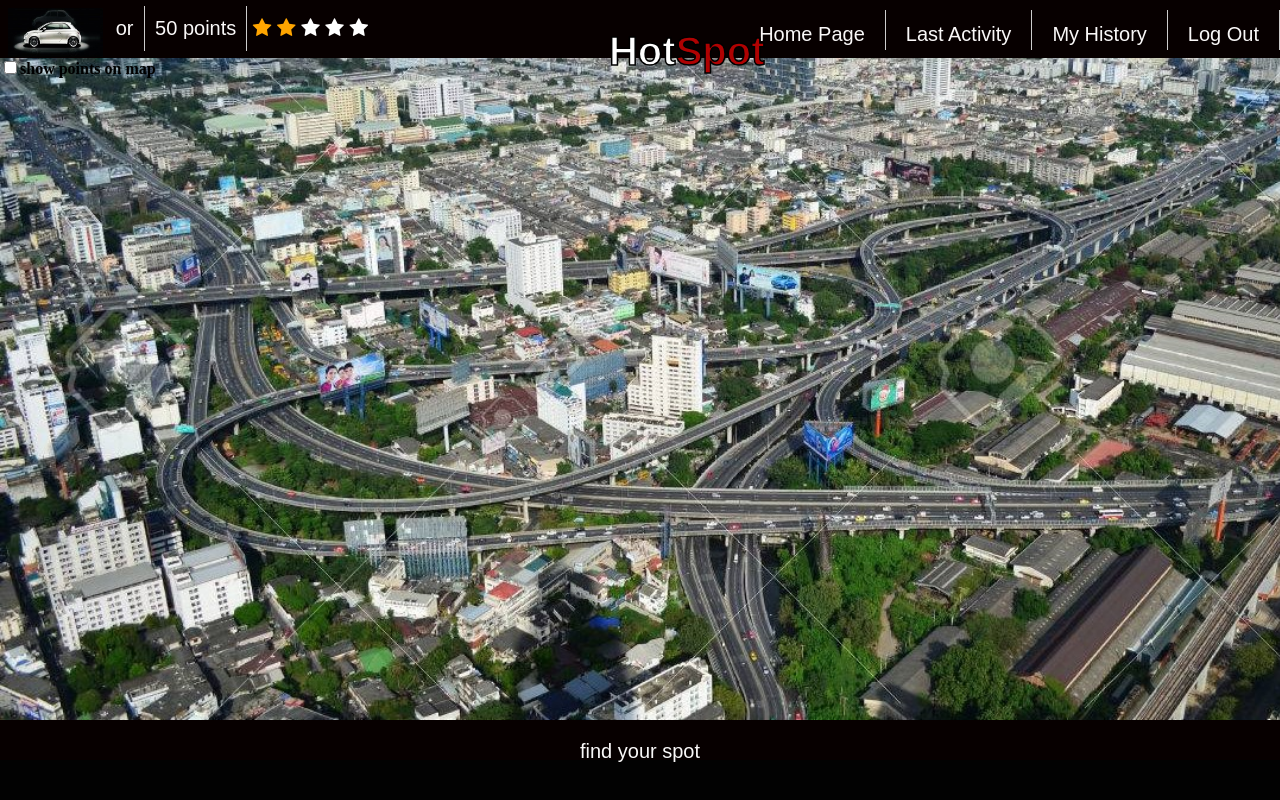
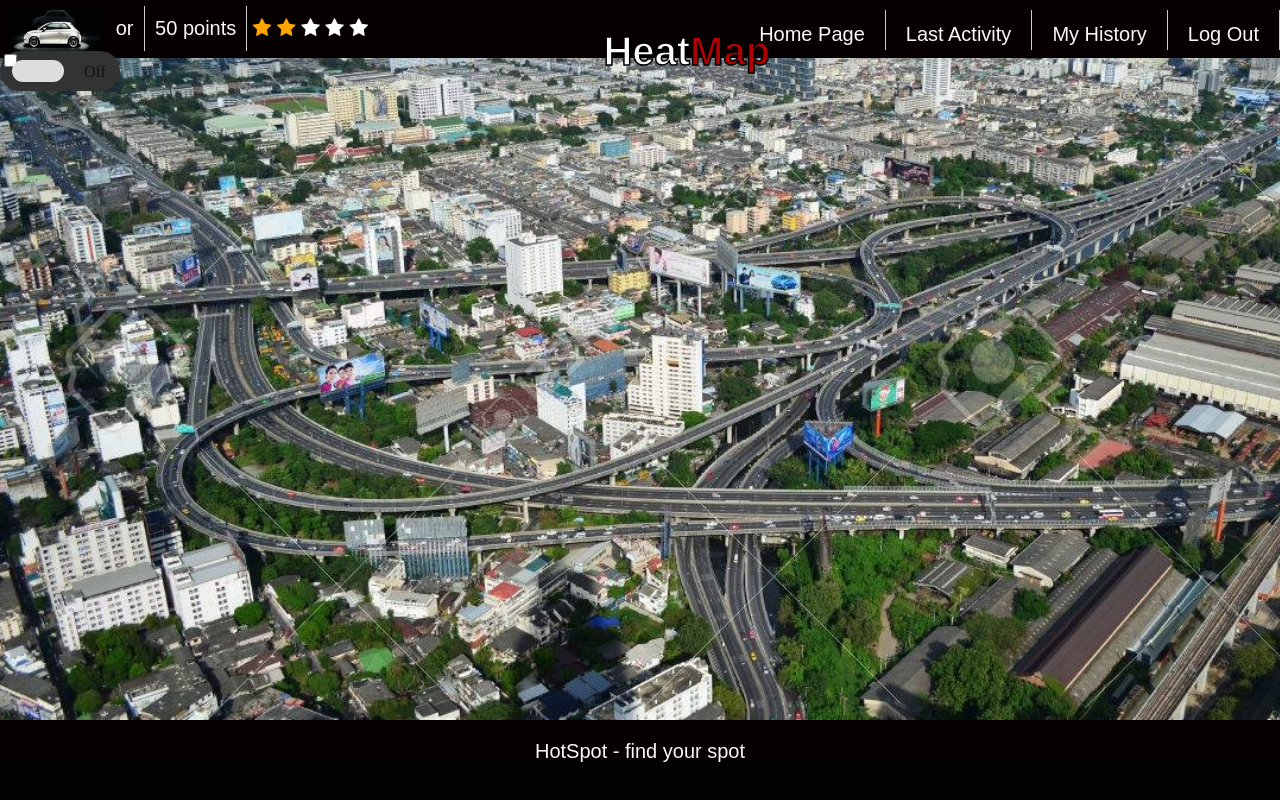
Before and after one commit to nizanf/HotSpot, a Django app: page /heatmap/ in a window 1280 px wide. Run offline with Django 3.2, Linux system fonts and the light colour scheme; a user stored in the database is signed in; data comes from the database, SQL or seed files in the repository; both versions use the stored data as it was after the commit; some libraries are stand-ins or nearby versions.

Commit message:
page title-nizan

```diff
--- a/parking/parking/mysite/polls/static/polls/_css/heatmap.css
+++ b/parking/parking/mysite/polls/static/polls/_css/heatmap.css
@@ -8,7 +8,7 @@ img{
     position: absolute;
     width: 100%;
     height: 100%;
-       background-color:rgb(2, 2, 2);
+    background-color:rgb(2, 2, 2);
     margin: auto;
 
 }
@@ -30,7 +30,6 @@ header {
 
 .main{
     position: relative;
-
     width: 30%;
     float: left;
     margin-top: -4.5%;
@@ -54,6 +53,57 @@ text-align: center;
 }
 
 
+.playdemo{
+    width: 120px;
+	height: 40px;
+	background: #333;
+	margin: 4% 0px;
+	border-radius: 50px;
+	position: absolute;
+}
+
+
+.playdemo:before {
+	content: 'Demo';
+	position: absolute;
+	top: 12px;
+	left: 13px;
+	height: 2px;
+	color: #26ca28;
+    font-size: 16px;
+}
+
+.playdemo:after {
+	content: 'Off';
+	position: absolute;
+	top: 12px;
+	left: 84px;
+	height: 2px;
+	color: #111;
+	font-size: 16px;
+}
+.playdemo label {
+display: block;
+width: 52px;
+height: 22px;
+border-radius: 50px;
+
+transition: all .5s ease;
+cursor: pointer;
+position: absolute;
+top: 9px;
+z-index: 1;
+left: 12px;
+background: #ddd;
+}
+
+.playdemo input[type=checkbox]:checked + label {
+	left: 60px;
+	background: #26ca28;
+}
+
+
+
 
  #googleMap{
    width:90%;
--- a/parking/parking/mysite/polls/static/polls/_css/logo.css
+++ b/parking/parking/mysite/polls/static/polls/_css/logo.css
@@ -69,10 +69,6 @@ header nav ur li{
     float: right;
     border-right: 1px solid #ccc;
 }
-/*
-.main .box_txt span{
-    color: #af0202 !important;
-} */
 
 
 footer{
--- a/parking/parking/mysite/polls/templates/polls/heatmap.html
+++ b/parking/parking/mysite/polls/templates/polls/heatmap.html
@@ -54,7 +54,7 @@
 
             <div class="main">
                 <div class="box_txt">
-                    <div><h1>Hot<span>Spot</span></h1></div>
+                    <div><h1>Heat<span>Map</span></h1></div>
                 </div>
             </div>
             <script src="https://maps.googleapis.com/maps/api/js?v=3.exp&libraries=visualization"></script>
@@ -62,13 +62,19 @@
 
 
         </header>
-		<input type="checkbox" name="points_demo" id ="points_demo" value="points_demo"><b>show points on map</b><br>
+        <section>
 
+            <div class = "playdemo">
+                <input type="checkbox" value="1" name="" id ="playdemoinput" />
+                <!-- <b>show points on map</b> -->
+                <label for="playdemo"></label>
+            </div>
+        </section>
             <div id="googleMap"></div>
 
         </div>
         <footer>
-                <p>find your spot</p>
+                <p>HotSpot -  find your spot</p>
         </footer>
          <p class="clear"></p>
 
--- a/parking/parking/mysite/polls/templates/polls/last_activity.html
+++ b/parking/parking/mysite/polls/templates/polls/last_activity.html
@@ -60,7 +60,7 @@
 
 				<div class="main">
 					<div class="box_txt">
-						<div><h1>Hot<span>Spot</span></h1></div>
+						<div><h1>Last<span>Activity</span></h1></div>
 					</div>
 				</div>
 
@@ -117,7 +117,7 @@
 		</div>
         <footer>
 
-            <p>Find your spot</p>
+				<p>HotSpot -  find your spot</p>
         </footer>
     </div>
 
--- a/parking/parking/mysite/polls/templates/polls/offer_parking.html
+++ b/parking/parking/mysite/polls/templates/polls/offer_parking.html
@@ -56,7 +56,7 @@
 
               <div class="main">
                   <div class="box_txt">
-                      <div><h1>Hot<span>Spot</span></h1></div>
+                      <div><h1>Offer<span>Parking</span></h1></div>
                   </div>
               </div>
 
@@ -101,7 +101,7 @@
 
           </div>
           <footer>
-                  <p>find your spot</p>
+                <p>HotSpot -  find your spot</p>
           </footer>
            <p class="clear"></p>
 
--- a/parking/parking/mysite/polls/templates/polls/report_parking.html
+++ b/parking/parking/mysite/polls/templates/polls/report_parking.html
@@ -50,7 +50,7 @@
 
             <div class="main">
                 <div class="box_txt">
-                    <div><h1>Hot<span>Spot</span></h1></div>
+                    <div><h1>Report<span>Parking</span></h1></div>
                 </div>
             </div>
         </header>
@@ -82,7 +82,7 @@
 
         </div>
         <footer>
-                <p>find your spot</p>
+                <p>HotSpot -  find your spot</p>
         </footer>
          <p class="clear"></p>
 
```
Also changed, not shown: parking/parking/mysite/polls/static/polls/_css/hotspot.css (+0 -34 lines), parking/parking/mysite/polls/templates/polls/find_parking.html (+5 -4 lines), parking/parking/mysite/polls/templates/polls/history.html (+6 -3 lines), parking/parking/mysite/db.sqlite3.
